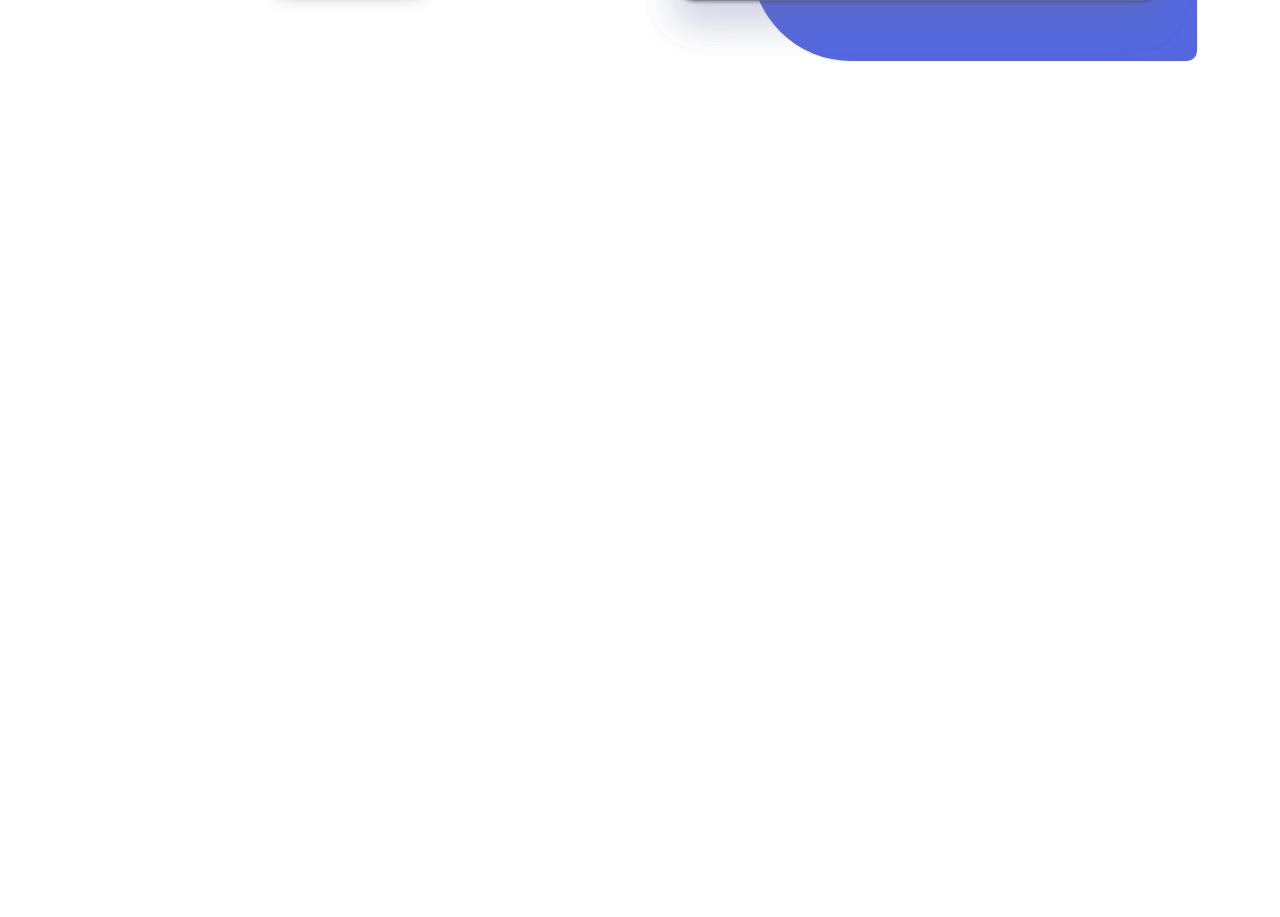
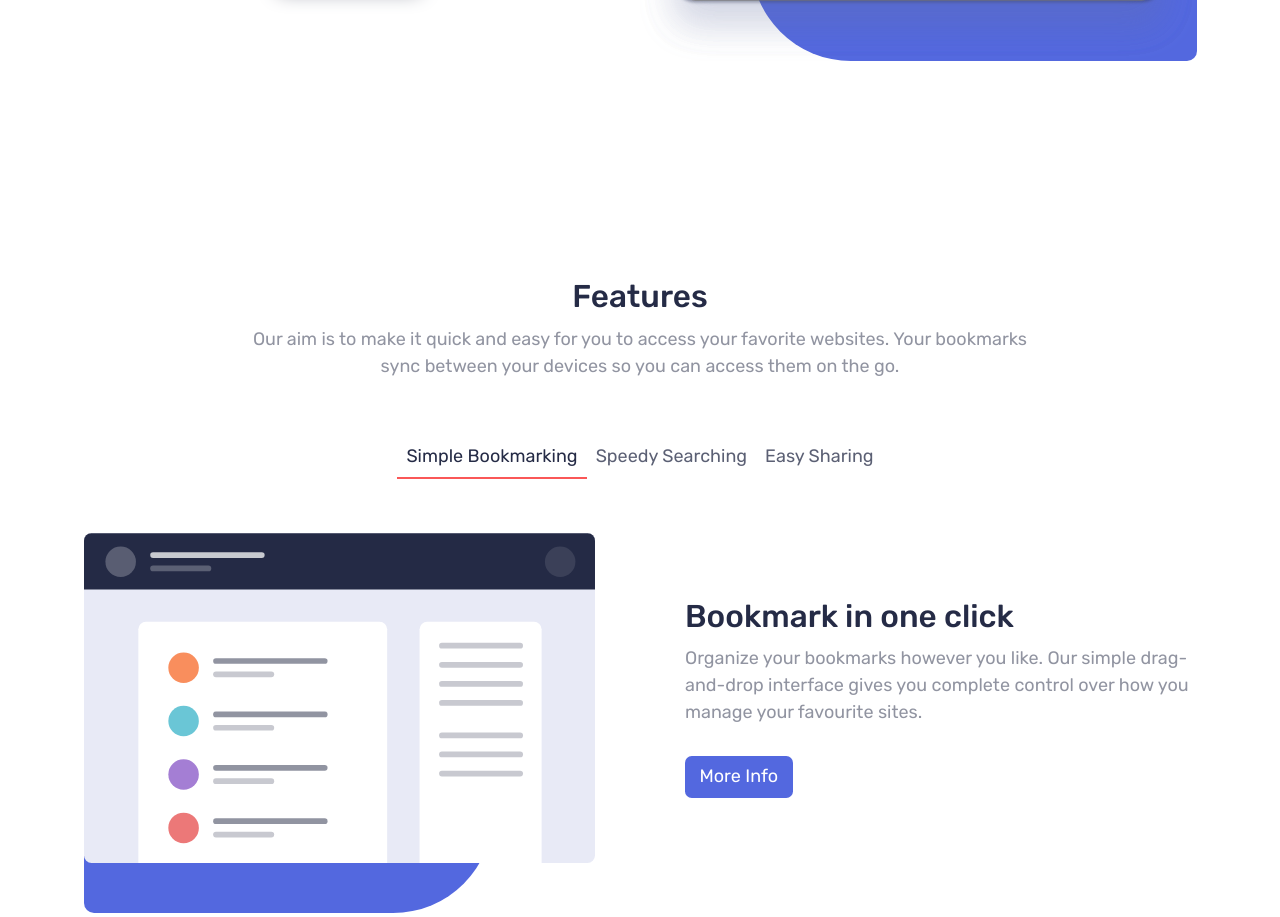
Before and after one commit to Mustafa-Sayed-M/bookmark-landing-page, a plain HTML site: page index.html in a window 1280 px wide. Shown: the part 559-1476 px from the top of the page. Before the commit the page ends 800 px from the top, so only its background shows below. Drawn offline with Linux system fonts and the light colour scheme.

Commit message:
Create a Features Section

```diff
--- a/css/style.css
+++ b/css/style.css
@@ -37,9 +37,29 @@ body {
     overflow-x: hidden !important;
     font-family: 'Rubik', sans-serif !important
 }
+/* Head Title */
+.head-title {
+    text-align: center;
+}
+.head-title h3 {
+    margin-bottom: 10px;
+}
+.head-title p {
+    width: 70%;
+    margin: 0 auto !important;
+    color: var(--Grayish-Blue);
+}
+@media (max-width: 768px) {
+    .head-title p {
+        width: 100%;
+        margin: 0 !important;
+    }
+}
 /* Transition */
 header nav .links,
-header nav .links ul li a {
+header nav .links ul li a,
+.features .list ul li,
+.features .list ul li::before {
     transition: var(--transition);
     -webkit-transition: var(--transition);
     -moz-transition: var(--transition);
@@ -167,3 +187,82 @@ header nav .links ul li a.login:hover {
         margin-bottom: 40px;
     }
 }
+/* Features */
+.features .list ul li {
+    opacity: .75;
+    cursor: pointer;
+    position: relative;
+}
+.features .list ul li.active,
+.features .list ul li:hover {
+    opacity: 1;
+}
+.features .list ul li::before {
+    left: 0;
+    bottom: 0;
+    content: '';
+    width: 0;
+    height: 2px;
+    position: absolute;
+    background-color: var(--Soft-Red);
+}
+.features .list ul li.active::before,
+.features .list ul li:hover::before {
+    width: 100%;
+}
+.features .slides .slide {
+    display: none;
+}
+.features .slides .slide.active {
+    gap: 5rem;
+    display: flex;
+    align-items: center;
+}
+.features .slides .slide .image-area {
+    position: relative;
+}
+.features .slides .slide .image-area::before {
+    left: 0;
+    width: 80%;
+    content: '';
+    z-index: -1;
+    bottom: -50px;
+    height: 200px;
+    position: absolute;
+    background-color: var(--Soft-Blue);
+    border-radius: 10px 10px 100px 10px;
+    -webkit-border-radius: 10px 10px 100px 10px;
+    -moz-border-radius: 10px 10px 100px 10px;
+    -ms-border-radius: 10px 10px 100px 10px;
+    -o-border-radius: 10px 10px 100px 10px;
+}
+.features .slides .slide .text-area p {
+    margin-bottom: 30px !important;
+    color: var(--Grayish-Blue);
+}
+.features .slides .slide .text-area .btn-more-info {
+    color: white;
+    background-color: var(--Soft-Blue);
+}
+.features .slides .slide .image-area,
+.features .slides .slide .text-area {
+    width: 50%;
+}
+@media (max-width: 768px) {
+    .features .list ul {
+        flex-direction: column;
+    }
+    .features .slides .slide {
+        flex-direction: column;
+    }
+    .features .slides .slide .image-area {
+        margin-bottom: 40px;
+    }
+    .features .slides .slide .text-area .btn-more-info  {
+        display: none;
+    }
+    .features .slides .slide .image-area,
+    .features .slides .slide .text-area {
+        width: 100%;
+    }
+}
--- a/index.html
+++ b/index.html
@@ -71,6 +71,76 @@
       </div>
     </div>
   </div>
+  <!-- Features Section -->
+  <section class="features pt-5 pb-5">
+    <div class="container">
+      <div class="head-title mb-5">
+        <h3>Features</h3>
+        <p>
+          Our aim is to make it quick and easy for you to access your
+          favorite websites. Your bookmarks sync between your devices
+          so you can access them on the go.
+        </p>
+      </div>
+      <div class="list mb-5">
+        <ul class="d-flex align-items-center justify-content-center">
+          <li onclick="addActiveClass(this), changeSlide(this)" data-index="0" class="p-2 active">Simple Bookmarking</li>
+          <li onclick="addActiveClass(this), changeSlide(this)" data-index="1" class="p-2">Speedy Searching</li>
+          <li onclick="addActiveClass(this), changeSlide(this)" data-index="2" class="p-2">Easy Sharing</li>
+        </ul>
+      </div>
+      <div class="slides">
+        <div class="slide active">
+          <div class="image-area">
+            <img class="img-fluid" src="images/illustration-features-tab-1.svg" alt="Photo">
+          </div>
+          <div class="text-area text-center text-md-start">
+            <h3>Bookmark in one click</h3>
+            <p>
+              Organize your bookmarks however you like. Our
+              simple drag-and-drop interface gives you complete
+              control over how you manage your favourite sites.
+            </p>
+            <button type="button" class="btn btn-more-info">
+              More Info
+            </button>
+          </div>
+        </div>
+        <div class="slide">
+          <div class="image-area">
+            <img class="img-fluid" src="images/illustration-features-tab-2.svg" alt="Photo">
+          </div>
+          <div class="text-area text-center text-md-start">
+            <h3>Intelligent search</h3>
+            <p>
+              Our powerful search feature will help you find saved
+              sites in no time at all. No need to trawl through all of
+              your bookmarks.
+            </p>
+            <button type="button" class="btn btn-more-info">
+              More Info
+            </button>
+          </div>
+        </div>
+        <div class="slide">
+          <div class="image-area">
+            <img class="img-fluid" src="images/illustration-features-tab-3.svg" alt="Photo">
+          </div>
+          <div class="text-area text-center text-md-start">
+            <h3>Share your bookmarks</h3>
+            <p>
+              Easily share your bookmarks and collections with
+              others. Create a shareable link that you can send at
+              the click Of a button.
+            </p>
+            <button type="button" class="btn btn-more-info">
+              More Info
+            </button>
+          </div>
+        </div>
+      </div>
+    </div>
+  </section>
   <!-- Script Js File -->
   <script src="js/script.js"></script>
 </body>
--- a/js/script.js
+++ b/js/script.js
@@ -1,6 +1,30 @@
-// Get Elements:
+// ## Get Elements:
+// # Header:
 const menu = document.querySelector('header nav .links')
-// Function to toggle menu
+// --------------------------
+// # Features:
+const listItems = document.querySelectorAll('.features .list ul li');
+const listSlides = document.querySelectorAll('.features .slides .slide');
+// --------------------------
+// ## Functions:
+// # Function to toggle menu
 function toggleMenu() {
     menu.classList.toggle('active');
 }
+// # Function to add active class when user click on this element
+function addActiveClass(ele) {
+    removeActiveClassFromItems(listItems)
+    ele.classList.add('active');
+}
+// # Function to remove active class from all items
+function removeActiveClassFromItems(arr) {
+    arr.forEach(item => {
+        item.classList.remove('active');
+    })
+}
+// # Function to change slide
+function changeSlide(item) {
+    const targetIndex = item.dataset.index;
+    removeActiveClassFromItems(listSlides);
+    listSlides[targetIndex].classList.add('active');
+}
```
